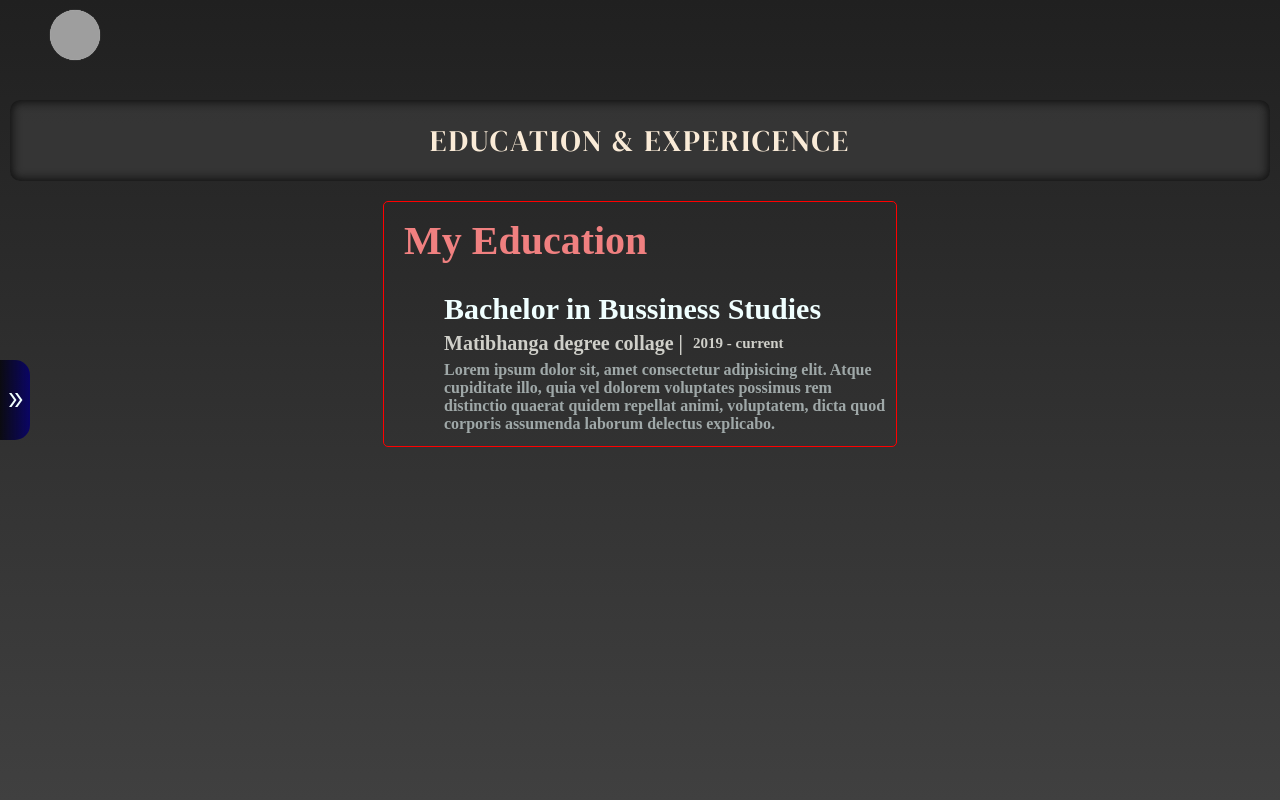
After one commit to ridoysheikh/Ridoy-Portfolio, a Django app: page /resume/ in a window 1280 px wide. The commit adds this page. Run offline with Django 4.2, Linux system fonts and the light colour scheme; some web fonts are replaced; grey boxes are pictures that could not be loaded.

Commit message:
added Resume Page

```diff
--- a/Ridoy_Portfolio/Front_Pages/urls.py
+++ b/Ridoy_Portfolio/Front_Pages/urls.py
@@ -4,4 +4,5 @@ from django.urls import path
 
 urlpatterns = [
     path('', home,name="home"),
+    path('resume/', resumes,name="resume"),
 ]
--- a/Ridoy_Portfolio/Front_Pages/views.py
+++ b/Ridoy_Portfolio/Front_Pages/views.py
@@ -3,3 +3,7 @@ from django.shortcuts import render
 def home(request):
     title = "Home"
     return render(request, 'front/home.html',context={'title': title})
+
+def resumes(request):
+    title = "Resume"
+    return render(request, 'front/resume.html',context={'title': title})
--- a/Ridoy_Portfolio/Templates/front/navs.html
+++ b/Ridoy_Portfolio/Templates/front/navs.html
@@ -6,12 +6,13 @@
     <meta http-equiv="X-UA-Compatible" content="IE=edge">
     <meta name="viewport" content="width=device-width, initial-scale=1.0">
     <link rel="stylesheet" href="{% static 'css/front/navs.css' %}">
+    <link rel="shortcut icon" href="" type="image/x-icon">
     <link rel="stylesheet" href="https://fonts.googleapis.com/css2?family=Material+Symbols+Outlined:opsz,wght,FILL,GRAD@20..48,100..700,0..1,-50..200" />
     <link rel="preconnect" href="https://fonts.googleapis.com">
     <link rel="preconnect" href="https://fonts.gstatic.com" crossorigin>
     <link href="https://fonts.googleapis.com/css2?family=Aboreto&family=Bungee+Inline&family=Cinzel:wght@400;500;600&family=DM+Serif+Display&family=Monoton&family=Paprika&family=Playfair+Display:wght@500&family=Poppins:wght@100;300;400;500&display=swap" rel="stylesheet">
     <script src="{% static 'js/front/navs.js' %}"></script>
-    <title>{{ title }}</title>
+    <title>||{{ title }}</title>
     {% block head %}
     {% endblock  %}
 </head>
@@ -21,24 +22,26 @@
         <div class="loader_icon"></div>
         <div class="text">Please Wait</div>
     </div>
-    <a href="" class="logo rflex rrow rcenter">
+    <a href="{% url 'home' %}" class="logo rflex rrow rcenter">
         <img src="https://i.postimg.cc/QttQChNt/IMG-4707-copy.png" alt="" class="logo_img">
-        <div class="logo_text">hello world</div>
+        <div class="logo_text">Ridoy Sheikh</div>
     </a>
     <!--Logo end-->
 
     <!--Side Nav start-->
     <div class="main_nav rflex rrow rcenter">
-        <div class="nav_list">
+        <div class="nav_list rflex rcolumn">
             <div class="list_item rflex rrow">
                 <div class="bar"></div>
-                <img src="https://logodix.com/logo/1931259.png"alt="">
-                <a href="/" class="text">Home</a>
+                <a href="{% url 'home' %}" class="text"> <span class="material-symbols-outlined">
+                    home
+                    </span> Home</a>
             </div>
             <div class="list_item rflex rrow">
                 <div class="bar"></div>
-                <img src="https://logodix.com/logo/1931259.png"alt="">
-                <a href="/" class="text">Home</a>
+                <a href="{% url 'resume' %}" class="text"> <span class="material-symbols-outlined">
+                    school
+                    </span> Resume</a>
             </div>
         </div>
     </div>
--- /dev/null
+++ b/Ridoy_Portfolio/Templates/front/resume.html
@@ -0,0 +1,39 @@
+{% extends 'front/navs.html' %}
+{% load static %}
+{% block head %}
+    <link rel="stylesheet" href="{% static 'css/front/resume.css' %}">
+{% endblock  %}
+
+{% block front %}
+<!-- Main Container Start -->
+<div class="item_container rflex rcolumn">
+    <!--Education Start-->
+    <!--Section Title-->
+    <div class="res_tagline rflex rcenter">
+        <p class="tag_text">EDUCATION & EXPERICENCE</p>
+    </div>
+    <!-- Main Content Of -->
+    <div class="rflex rrow edu_wrapper">
+    <!--Item Containers Start-->
+    <div class="edu_container rflex rcolumn">
+        <p>My Education</p>
+
+         <!-- single Item Containers Start-->
+            <div class="items_container rflex rcolumn">
+                <p class="cont_title">Bachelor in Bussiness Studies</p>
+                <div class="item_institute rflex rrow">
+                    <p>Matibhanga degree collage | &nbsp</p>
+                    <p>2019 - current</p>
+                </div>
+                <p class="cont_details">Lorem ipsum dolor sit, amet consectetur adipisicing elit. Atque cupiditate illo, quia vel dolorem voluptates possimus rem distinctio quaerat quidem repellat animi, voluptatem, dicta quod corporis assumenda laborum delectus explicabo.</p>
+            </div>
+        <!-- single Item Containers end-->
+
+    </div>
+    <!--Item Containers end-->
+    </div>
+</div>
+
+<!-- Main Container end -->
+
+{% endblock  %}
--- a/Ridoy_Portfolio/statics/css/front/navs.css
+++ b/Ridoy_Portfolio/statics/css/front/navs.css
@@ -63,11 +63,14 @@
     color: aqua;
     font-size: 25px;
     z-index: 10;
+    margin-left: 10px;
     transition: text-shadow .4s ease-in-out,margin-left .4s ease-in-out,color .4s ease-in-out;
 }
 .list_item:hover > .text{
     text-shadow: 0 0 20px #fff;
     color: rgb(216, 193, 162);
+    margin-left: 20px;
+
 }
 .nav_list{
     margin: 10px 10px 0px 30px;
@@ -86,12 +89,6 @@
     position: absolute;
     z-index: -10;
     transition: width .4s ease-in-out;
-}
-.list_item img{
-    height: 28px;
-    width: 28px;
-    margin: 10px;
-    transition: margin-left .4s ease-in-out;
 }
 .list_item:hover > .bar{
     width: 260px;
--- /dev/null
+++ b/Ridoy_Portfolio/statics/css/front/resume.css
@@ -0,0 +1,71 @@
+.item_container{
+    background-image: linear-gradient(to bottom, rgb(32,32,32), rgb(64,64,64));
+
+    height: calc(100vh - 100px);
+    width: 100%;
+    z-index: -1;
+    overflow-y: scroll;
+    padding-top: 100px;
+}
+.item_container::-webkit-scrollbar{
+    display: none;
+}
+.res_tagline{
+    padding: 20px;
+    background-color: rgba(56, 56, 56, 0.849);
+    margin: 0 10px;
+    border-radius: 10px;
+    box-shadow: inset 0 0 10px 2px rgb(16,16,16);
+
+}
+.tag_text{
+    font-size: 30px;
+    color: 	#FAEBD7;
+    font-family: 'DM Serif Display', serif;
+    letter-spacing: 2px;
+}
+.edu_wrapper{
+    flex-wrap: wrap;
+    justify-content: space-around;
+
+}
+.edu_container{
+    width: 40%;
+    min-width: 450px;
+    margin: 20px 0;
+    border: 1px solid red;
+    border-radius: 5px;
+
+}
+.edu_container p{
+    margin: 15px 20px;
+    color: #F08080;
+    font-size: 40px;
+    font-weight: 800;
+}
+.items_container{
+    padding: 10px 0 10px 60px;
+
+}
+.items_container p{
+    margin: 3px 0;
+}
+.items_container .cont_title{
+    color: azure;
+    font-size: 30px;
+}
+.item_institute{
+    align-items: center;
+}
+.item_institute p:nth-child(1){
+    font-size: 20px;
+    color: #cfcfc9;
+}
+.item_institute p:nth-child(2){
+    font-size: 15px;
+    color: #cfcfc9;
+}
+.items_container .cont_details{
+    font-size: 16px;
+    color: rgb(159, 168, 168);
+}
```
